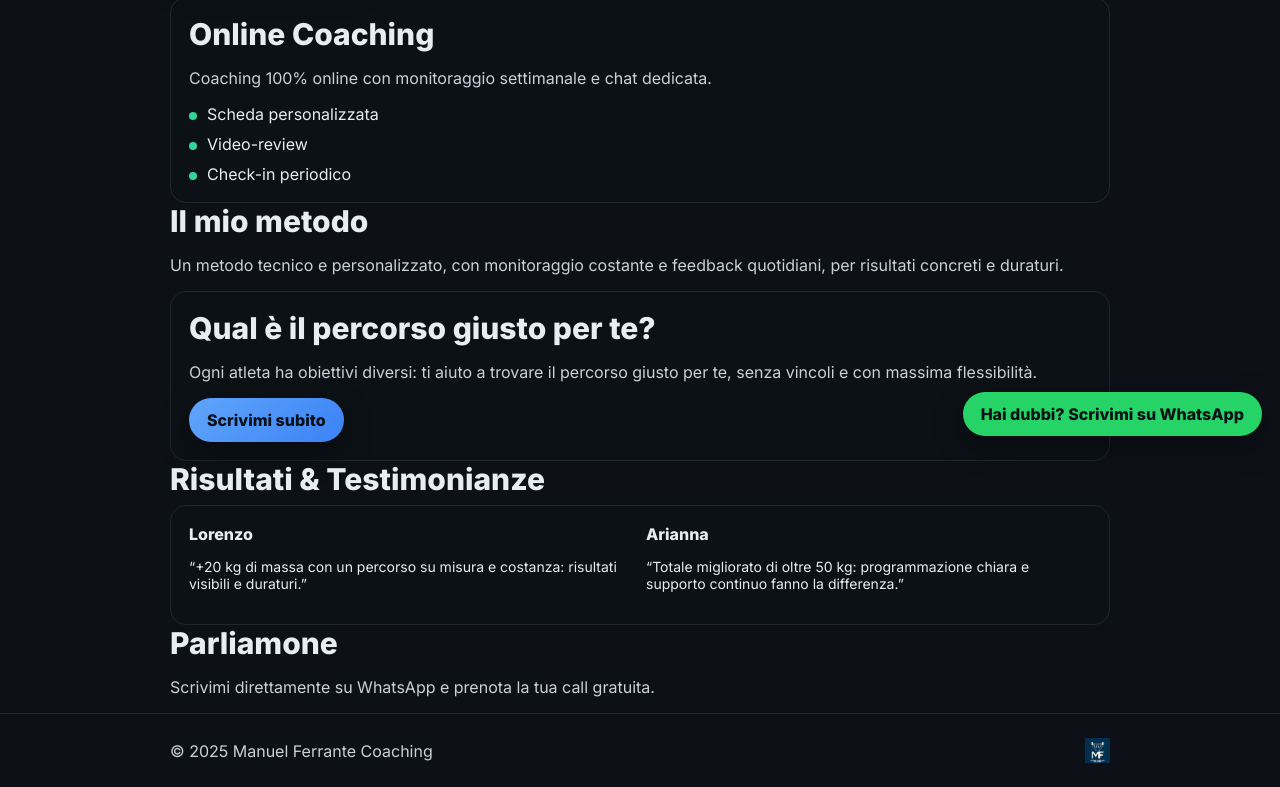
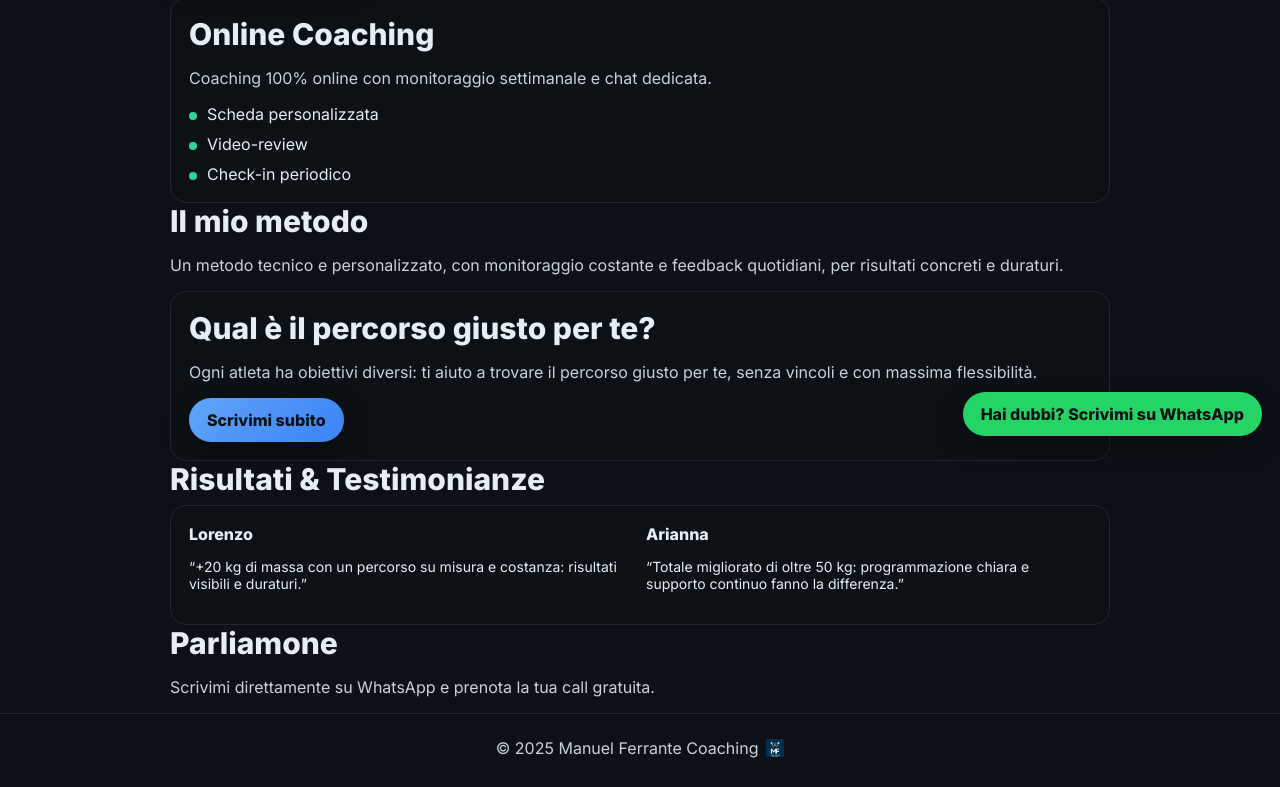
Before and after one commit to manuelferrante-rgb/Manuel-Ferrante-Coaching, a plain HTML site: page index.html in a window 1280 px wide. Shown: the part 346-1133 px from the top of the page. Drawn offline with Linux system fonts and the light colour scheme.

Commit message:
Update index.html

```diff
--- a/index.html
+++ b/index.html
@@ -124,12 +124,12 @@
     <p class="muted">Scrivimi direttamente su WhatsApp e prenota la tua call gratuita.</p>
   </section>
 
-  <footer>
-    <div class="container" style="display:flex;justify-content:space-between;align-items:center;flex-wrap:wrap">
-      <span>© <span id="year"></span> Manuel Ferrante Coaching</span>
-      <img src="logo.jpg" alt="Logo Manuel Ferrante Coaching" class="footer-logo">
-    </div>
-  </footer>
+ <footer>
+  <div class="container" style="display:flex;justify-content:center;align-items:center;flex-wrap:wrap;gap:8px">
+    <span>© <span id="year"></span> Manuel Ferrante Coaching</span>
+    <img src="logo.jpg" alt="Logo Manuel Ferrante Coaching" style="height:18px;">
+  </div>
+</footer>
 
   <!-- Pulsante flottante WhatsApp -->
   <div class="floating-wa">
```
